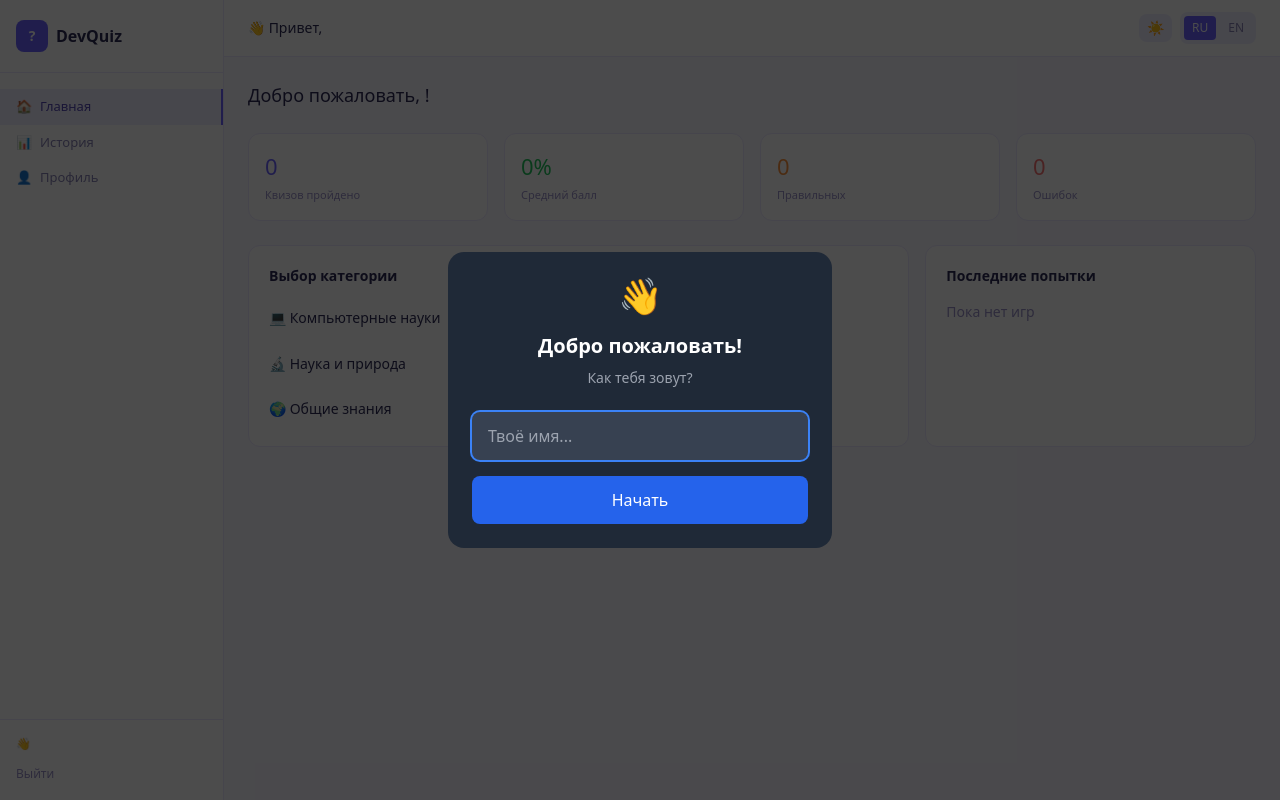
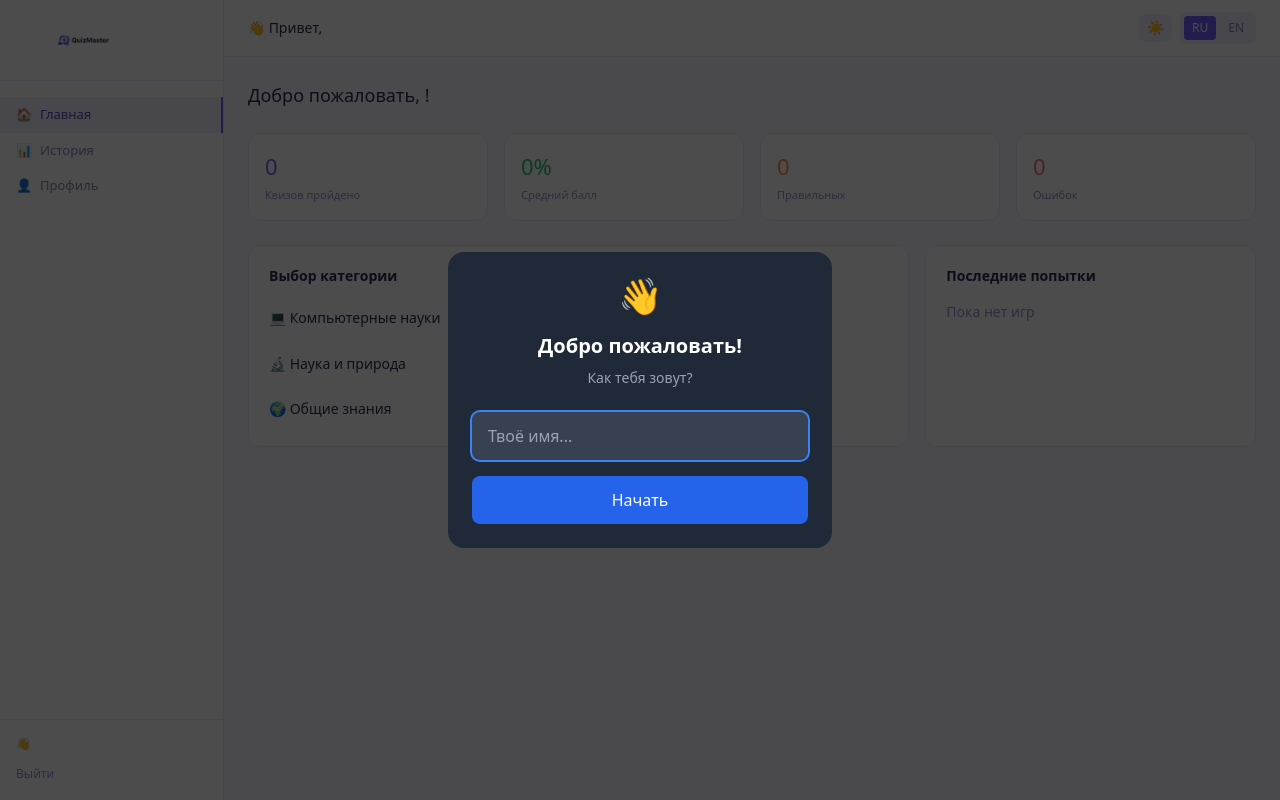
Before and after one commit to DarhannnJ/quiz-app, a React (Vite) app: page / in a window 1280 px wide. Built offline with nearby package versions, Linux system fonts and the light colour scheme.

Commit message:
add logo

```diff
--- a/src/components/Sidebar.jsx
+++ b/src/components/Sidebar.jsx
@@ -8,8 +8,7 @@
   return (
     <aside className="hidden md:flex flex-col w-56 min-h-screen fixed left-0 top-0 bg-white border-r border-[#ebe8ff]">
       <div className="flex items-center gap-2 px-4 py-5 border-b border-[#ebe8ff]">
-        <div className="w-8 h-8 bg-[#6C63FF] rounded-lg flex items-center justify-center text-white font-bold text-sm">?</div>
-        <span className="font-bold text-base text-[#2d2b55]">DevQuiz</span>
+  	<img src="/logo.png" alt="logo" className="w-32 h-10 object-contain" />
       </div>
 
       <nav className="flex-1 py-4">
```
Also changed, not shown: img/WhatsApp_Image_2026-04-15_at_12.55.59-removebg-preview.png (added), public/logo.png (added).
